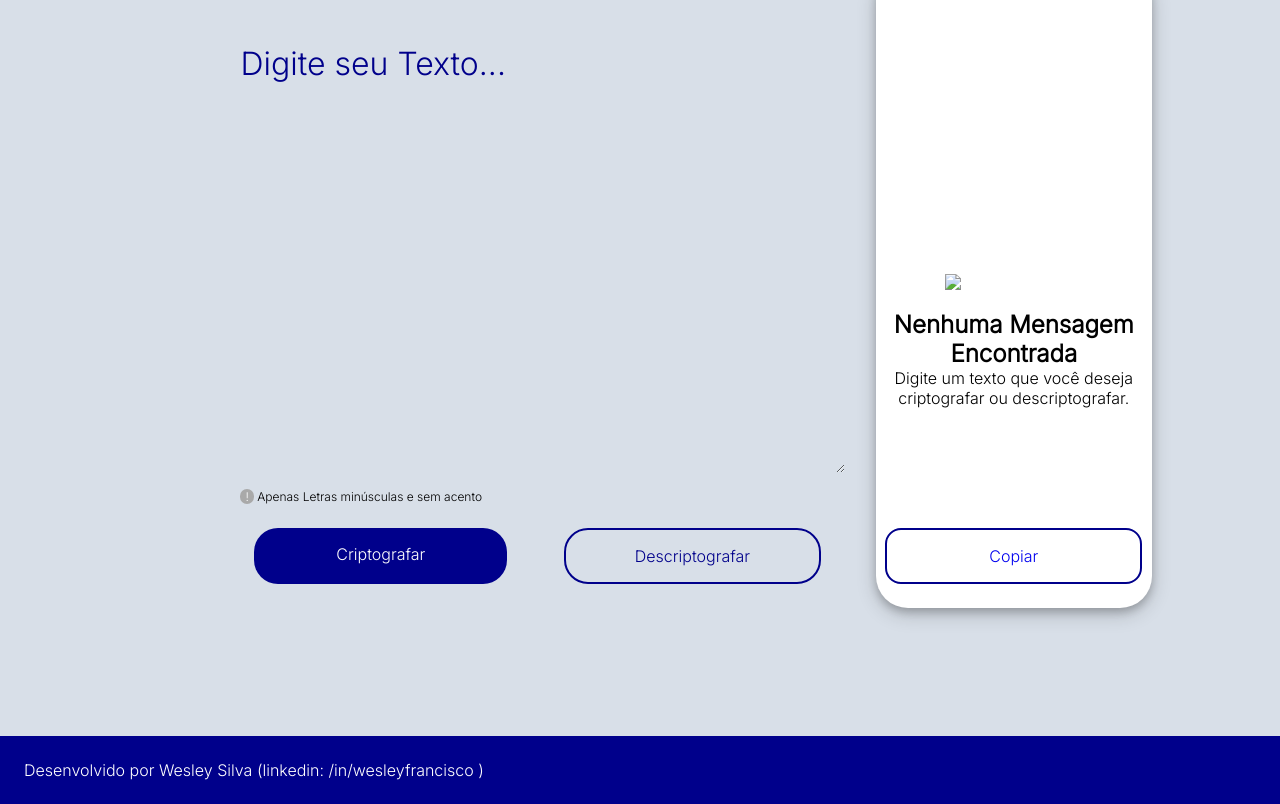
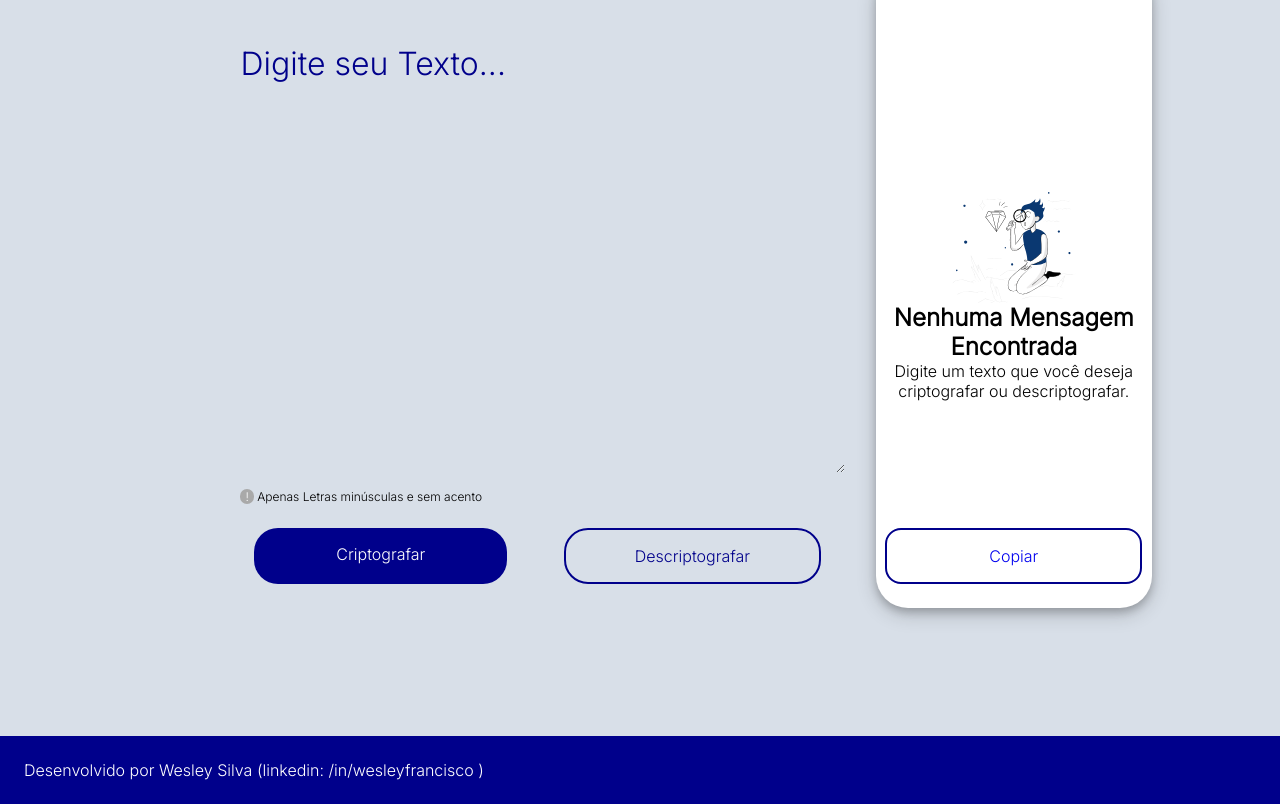
Before and after one commit to wfscarvalho/CryptoDox, a plain HTML site: page index.html in a window 1280 px wide. Shown: the part 72-876 px from the top of the page. Drawn offline with Linux system fonts and the light colour scheme; the site is published under a folder, as on GitHub Pages, so addresses that start at the root find nothing.

Commit message:
segunda tentativa de ajuste

```diff
--- a/index.html
+++ b/index.html
@@ -25,7 +25,7 @@
         <section class="mainpage__output">
             <output class="mainpage__output__textfield" >
                 <div class="mainpage__output__textfield__uppergroup">
-                    <img class="mainpage__output__textfield__image" src="/img/backgrounde.svg" alt="desenho segurando uma lupa">
+                    <img class="mainpage__output__textfield__image" src="./img/backgrounde.svg" alt="desenho segurando uma lupa">
                     <p class="mainpage__output__textfield__texts" id="output"><strong class="mainpage__output__textfield__texts__strong">Nenhuma Mensagem Encontrada</strong></p>
                     <p class="mainpage__output__textfield__texts" id="remove_element">Digite um texto que você deseja criptografar ou descriptografar.</p>
                 </div>
```
